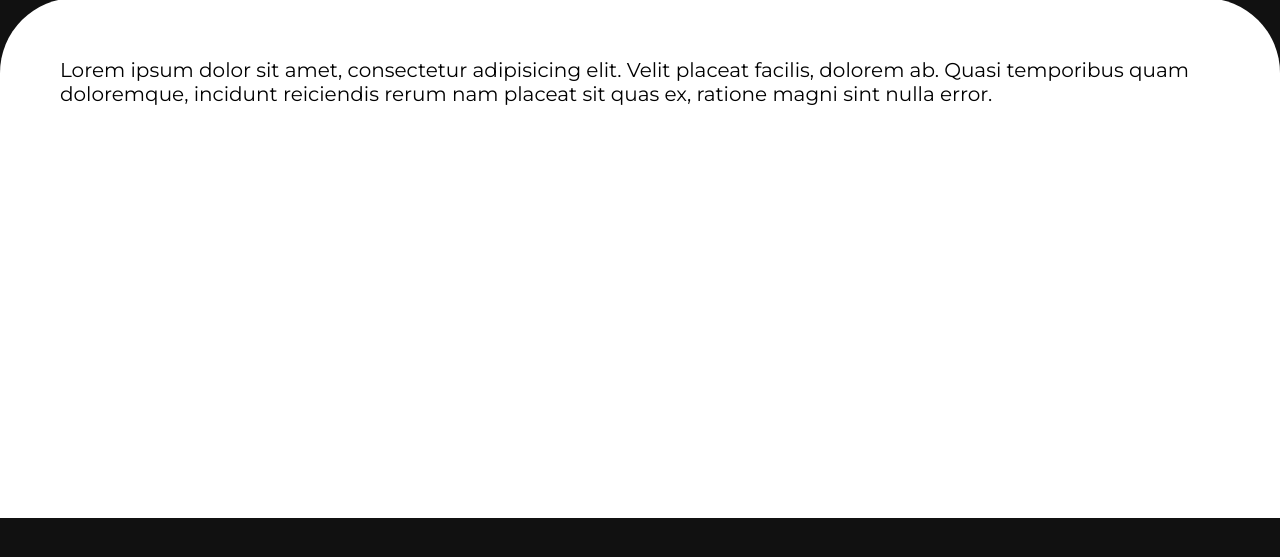
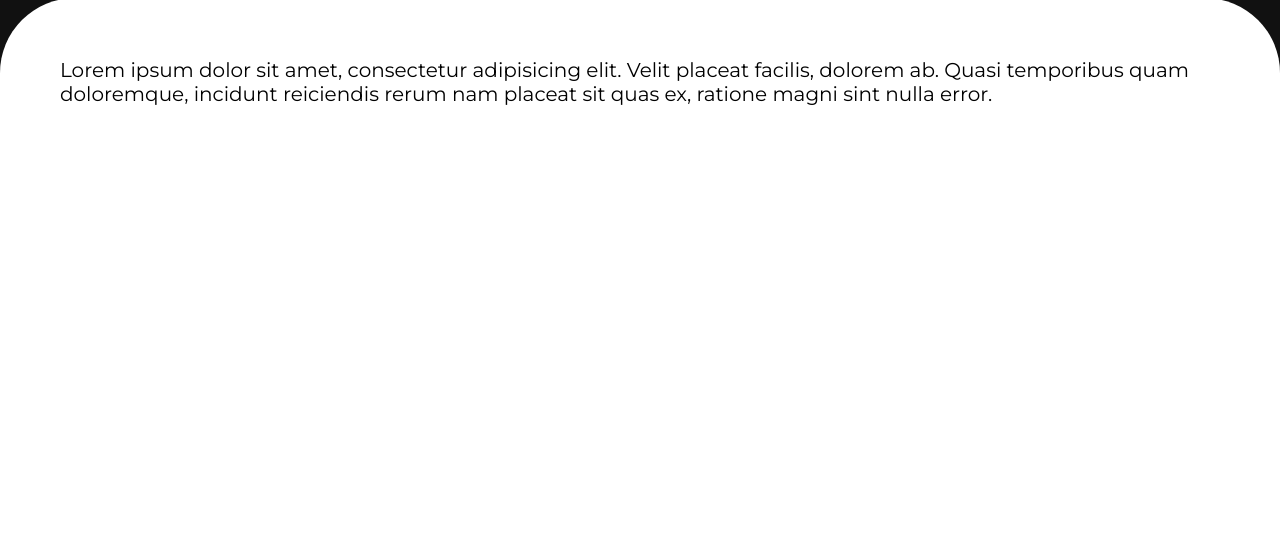
Before and after one commit to lucasnaury/Recipes, a plain HTML site: page index.html in a window 1280 px wide. Shown: the part 419-976 px from the top of the page. Before the commit the page ends 937 px from the top, so only its background shows below. Drawn offline with Linux system fonts and the light colour scheme.

Commit message:
Add files via upload

```diff
--- a/css/main.scss
+++ b/css/main.scss
@@ -59,7 +59,7 @@ html, body {
      padding: 60px;
      background: white;
      font-size: 20px;
-     min-height: 50%;
+     min-height: 200%;
      border-top-left-radius: 75px;
      border-top-right-radius: 75px;
 
```
Also changed, not shown: css/main.css.
